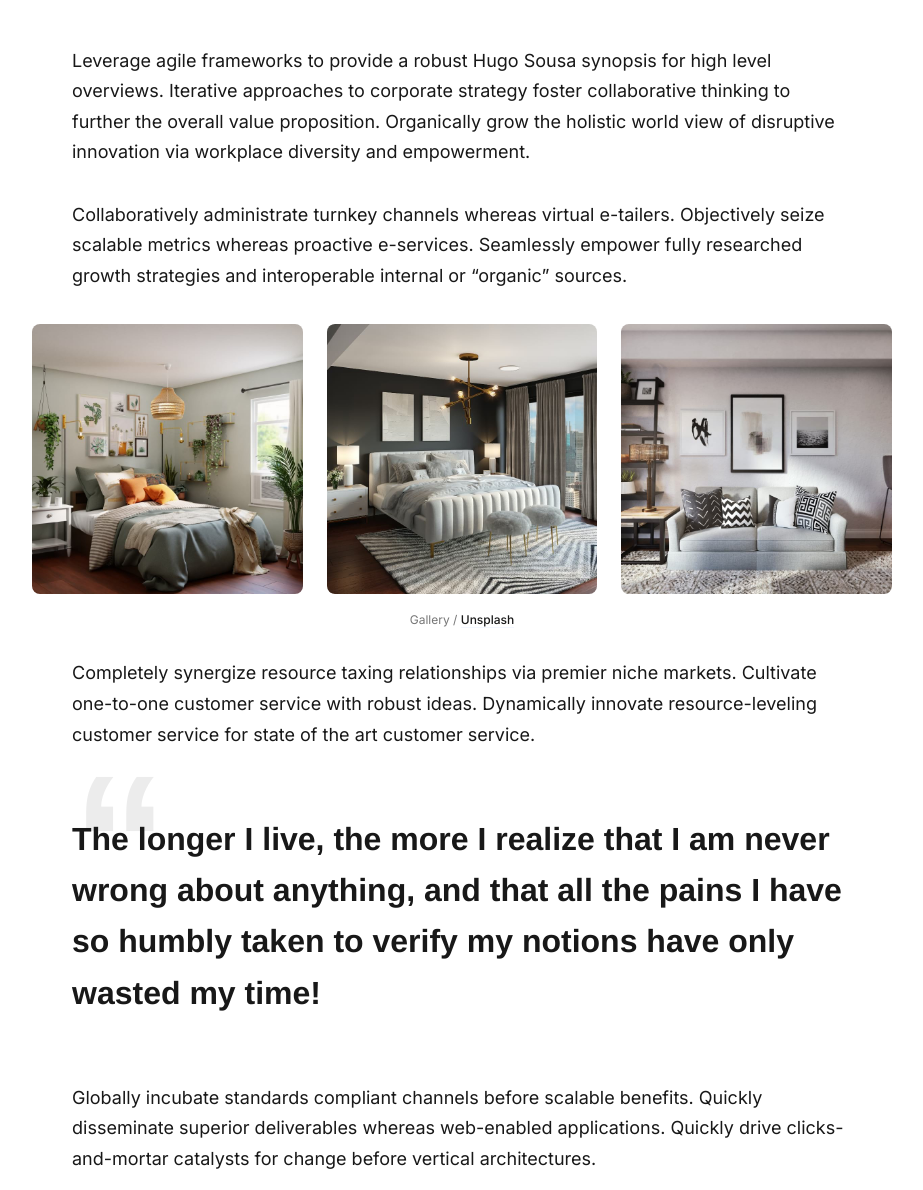
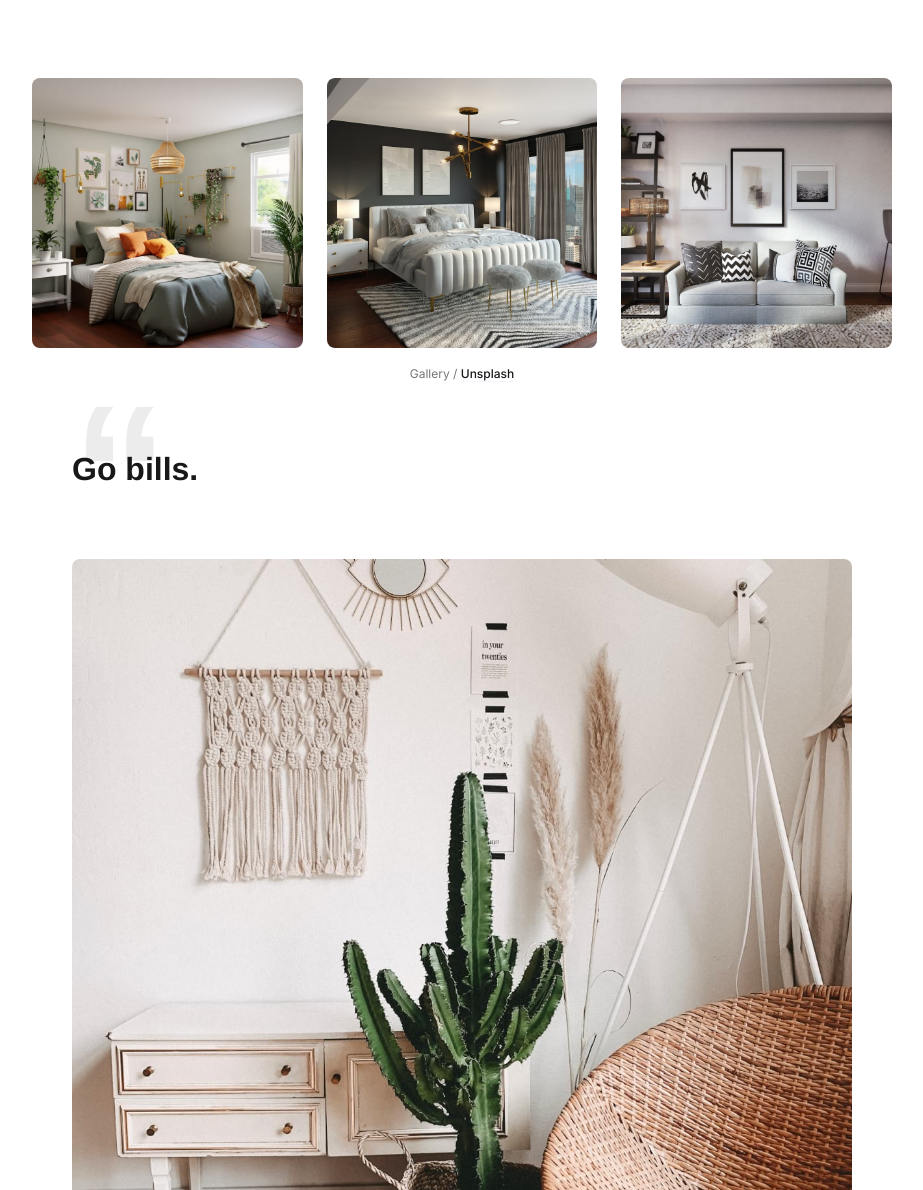
Before and after one commit to adam-bauer-34/adam-bauer-34.github.io, a Jekyll site: the page built from _pages/about.md, in a window 1280 px wide and 1400 px high, scrolled down 609 px. Shown: the part 210-1400 px from the top of the window, without its empty margins (178-1101 px from the left). Built offline with Jekyll 4.4.1, drawn with Linux system fonts in a browser that asks for light colours; nearby versions of some CDN libraries; some web fonts are replaced; some of the changed text lies outside the part shown.

Commit message:
shuffled some things

```diff
--- a/_pages/about.md
+++ b/_pages/about.md
@@ -5,9 +5,7 @@ permalink: /about/
 image: '/images/big_profile.jpg'
 ---
 
-Leverage agile frameworks to provide a robust Hugo Sousa synopsis for high level overviews. Iterative approaches to corporate strategy foster collaborative thinking to further the overall value proposition. Organically grow the holistic world view of disruptive innovation via workplace diversity and empowerment.
 
-Collaboratively administrate turnkey channels whereas virtual e-tailers. Objectively seize scalable metrics whereas proactive e-services. Seamlessly empower fully researched growth strategies and interoperable internal or “organic” sources.
 
 <div class="gallery-box">
   <div class="gallery">
@@ -18,15 +16,7 @@ Collaboratively administrate turnkey channels whereas virtual e-tailers. Objecti
   <em>Gallery / <a href="https://unsplash.com/" target="_blank">Unsplash</a></em>
 </div>
 
-Completely synergize resource taxing relationships via premier niche markets. Cultivate one-to-one customer service with robust ideas. Dynamically innovate resource-leveling customer service for state of the art customer service.
-
-> The longer I live, the more I realize that I am never wrong about anything, and that all the pains I have so humbly taken to verify my notions have only wasted my time!
-
-Globally incubate standards compliant channels before scalable benefits. Quickly disseminate superior deliverables whereas web-enabled applications. Quickly drive clicks-and-mortar catalysts for change before vertical architectures.
+> Go bills.
 
 ![Sea]({{site.baseurl}}/images/106.jpg)
 *Photo by [Alyssa Strohmann](https://unsplash.com/photos/2r2RUsEU1Aw) on [Unsplash](https://unsplash.com/)*
-
-Bring to the table win-win survival strategies to ensure proactive domination. At the end of the day, going forward, a new normal that has evolved from generation X is on the runway heading towards a streamlined cloud solution. User generated content in real-time will have multiple touchpoints for offshoring.
-
-Credibly reintermediate backend ideas for cross-platform models. Continually reintermediate integrated processes through technically sound intellectual capital. Holistically foster superior methodologies without market-driven best practices.
--- a/_pages/contact.html
+++ b/_pages/contact.html
@@ -1,7 +1,7 @@
 ---
 layout: page
 title: Contact
-permalink: /contact/
+permalink: /contact_old/
 image: '/images/16.jpg'
 ---
 
```
Also changed, not shown: _pages/contact.md (added, +12 -0 lines), _pages/markdown-guide.md (renamed from _pages/elements.md, +3 -3 lines).
